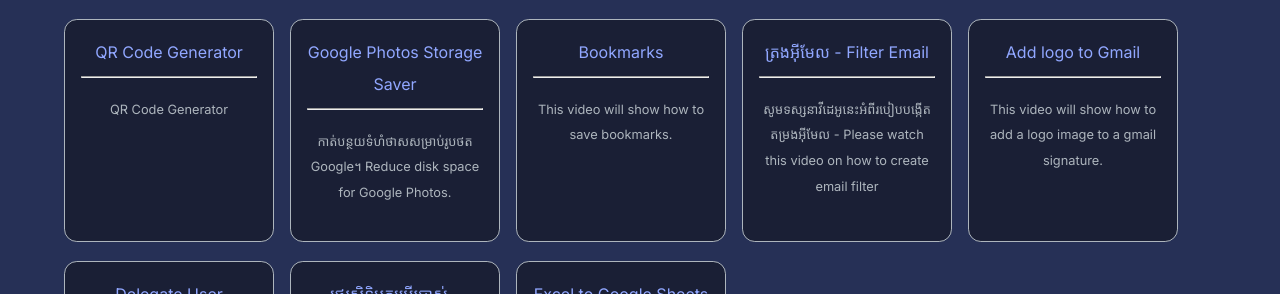
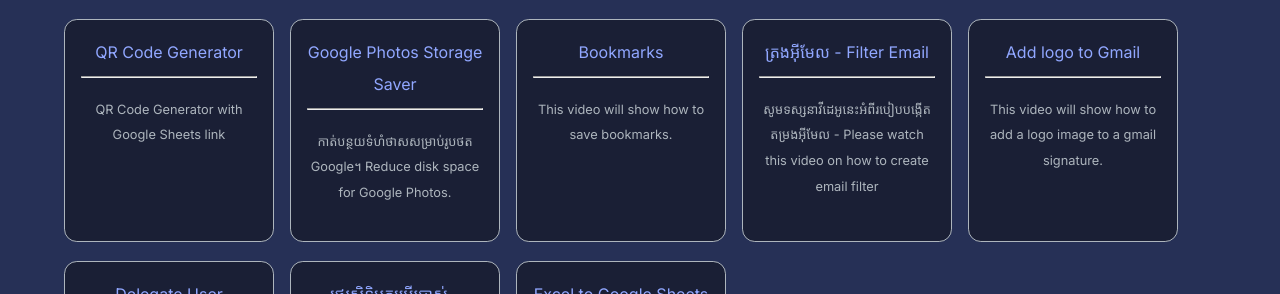
Before and after one commit to yong-lim/mmc-staff, a Jekyll site: the page built from _pages/google-docs.md, in a window 1280 px wide. Shown: the part 167-461 px from the top of the page. Built offline with Jekyll 4.4.1, drawn with Linux system fonts in a browser that asks for light colours.

Commit message:
Add more description

```diff
--- a/_posts/2025-09-22-QR-Code-Gen.md
+++ b/_posts/2025-09-22-QR-Code-Gen.md
@@ -1,7 +1,7 @@
 ---
 layout: post
 title: QR Code Generator
-desc: QR Code Generator
+desc: QR Code Generator with Google Sheets link
 tags: [google-docs]
 driveId: 1J5Wyc_I_pfYghrbQEG-gBlyFK8c6w-Bs
 ---
```
